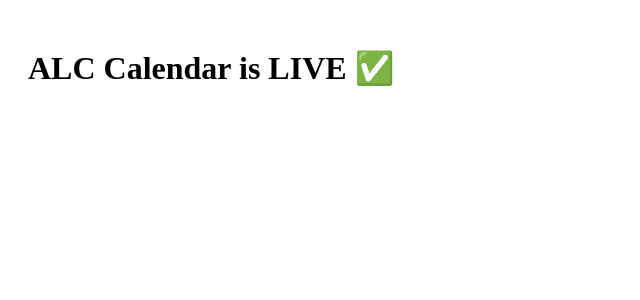
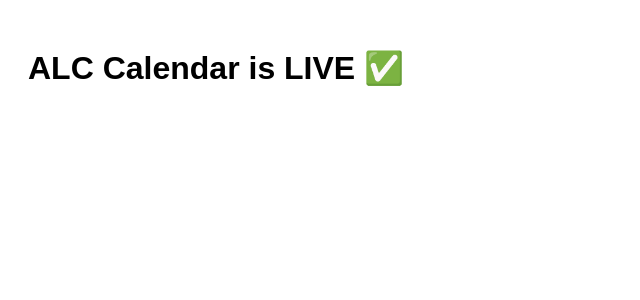
Before and after one commit to korkouanastasia4-lgtm/alc-calendar, a React (Vite) app: page / in a window 1280 px wide. Shown: the top 300 px of the page, without its empty margins (0-640 px from the left). Built offline with nearby package versions, Linux system fonts and the light colour scheme.

Commit message:
Update App.jsx

```diff
--- a/src/App.jsx
+++ b/src/App.jsx
@@ -1,6 +1,9 @@
 export default function App() {
   return (
-    <div style={{ padding: 20 }}>
+    <div style={{
+      padding: 20,
+      fontFamily: 'Arial'
+    }}>
       <h1>ALC Calendar is LIVE ✅</h1>
     </div>
   )
```
